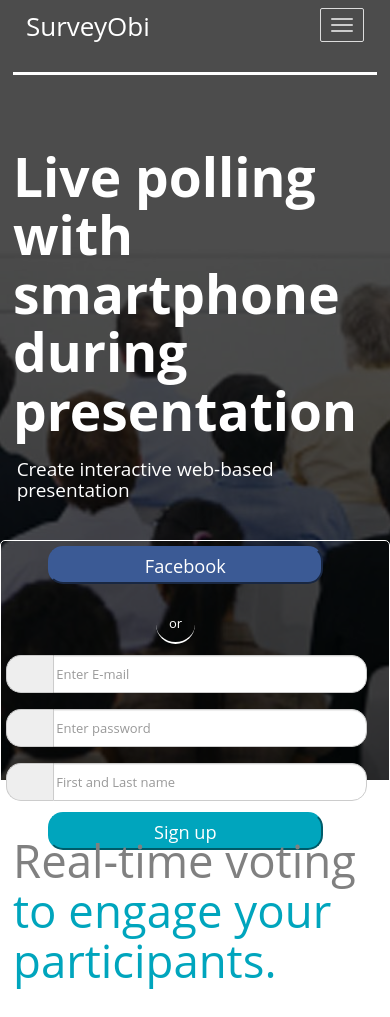
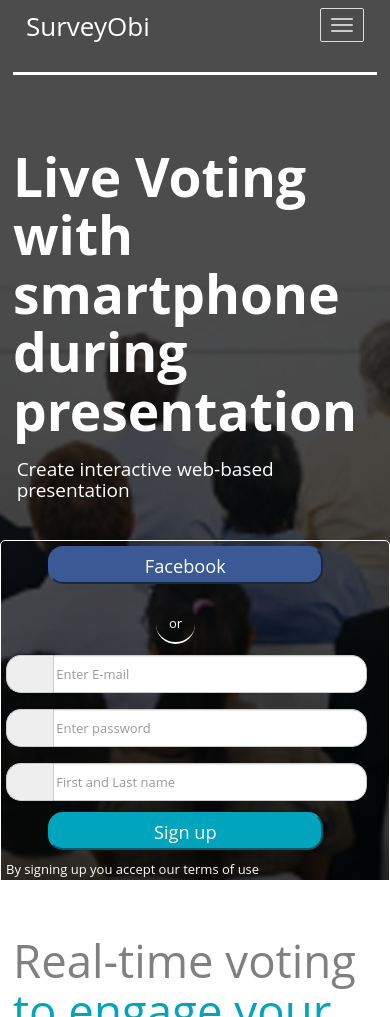
Before and after one commit to shihab-92/obi, a PHP site: page / in a window 390 px wide. Shown: the top 1017 px of the page. Run offline with PHP 8.4, Linux system fonts and the light colour scheme; some libraries are stand-ins or nearby versions; some web fonts are replaced.

Commit message:
navbar color change and design change ,go vote button position chnaged

```diff
--- a/css/custom.css
+++ b/css/custom.css
@@ -39,6 +39,18 @@
 	border:.5px solid white;
 	font-size: 1.5em;
 }
+
+.vote_button{
+	margin-top: 2%;
+	padding: 1%;
+	background-color: transparent;
+	color: white;
+	border-radius: 35px;
+	border:.5px solid white;
+	font-size: 1.5em;
+	margin-left: 1%;
+}
+
 
 .signup_login_panel{
 	margin-top:10%;
@@ -172,10 +184,10 @@ input.error{
 	margin-left: 8% !important;
 	position: fixed !important;
 	top:0px !important;
-	left:0px !important;
+	left:-8% !important;
 	z-index:9;
-	width: 85%;
-	background:#3276b1;
+	width: 100%;
+	background:rgba(51,153,255,1);
 }
 
 @media(max-width: 768px){
@@ -186,7 +198,7 @@ input.error{
 		left:0px !important;
 		z-index:9;
 		width: 100%;
-		background:grey;
+		background:#3276b1;
 	}
 }
 
@@ -195,13 +207,13 @@ input.error{
 		background:url("../image/presentation-compressed.jpg") no-repeat center center fixed;
 		background-size:cover;
 		width:100%;
-		height: 780px;
+		height: 880px;
 	}
 
 
 	.wrapper{
 		width:100vw;
-		height: 780px;
+		height: 880px;
 		background-color: rgba(0,0,0,.7);
 	}
 
--- a/index.php
+++ b/index.php
@@ -25,14 +25,14 @@
                   <ul class="nav navbar-nav navbar-right">
                      <li ><a href="./" >  Home</a></li>
                      <li ><a href="./pricing" >   Pricing</a></li>
-                     <li ><a href="#" >   login</a></li>
+                     <li ><a href="#" >   Login</a></li>
                      <li ><a href="#" >  Sign up</a></li>
                   </ul>
                </div>
             </div>
             <div class="row">
                <div class="col-lg-8 ">
-                  <h1 class="heading">Live polling with smartphone during presentation</h1>
+                  <h1 class="heading">Live Voting with smartphone during presentation</h1>
                   <h3 class="small-heading">Create interactive web-based presentation</h3>
                   <input type="button" value="Let's start !!" id="start" class="start_button hidden-xs hidden-sm hidden-md">
                </div>
@@ -60,6 +60,9 @@
                   </div>
                </form>
             </div>
+         </div>
+         <div class="row">
+            <input type="button" value="Go Vote!!" id="vote" class="vote_button ">
          </div>
       </div>
    </div>
```
